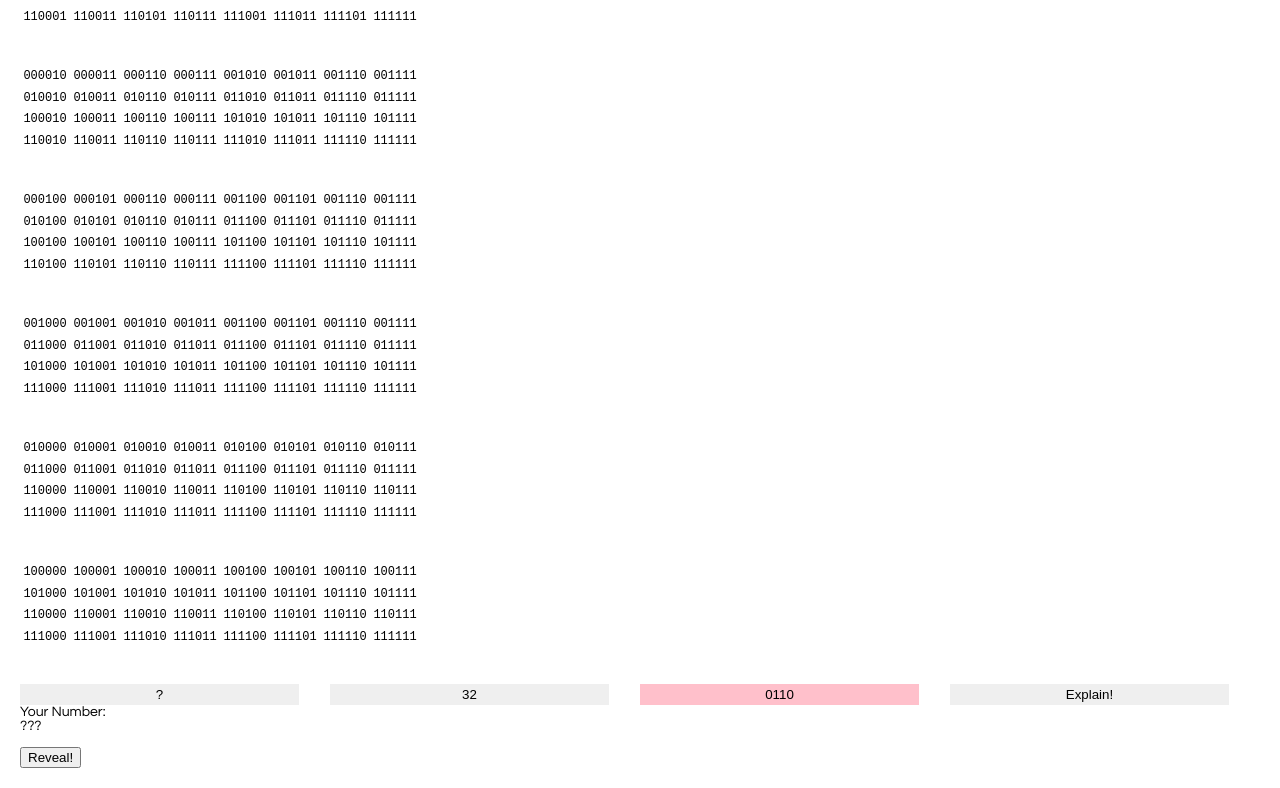
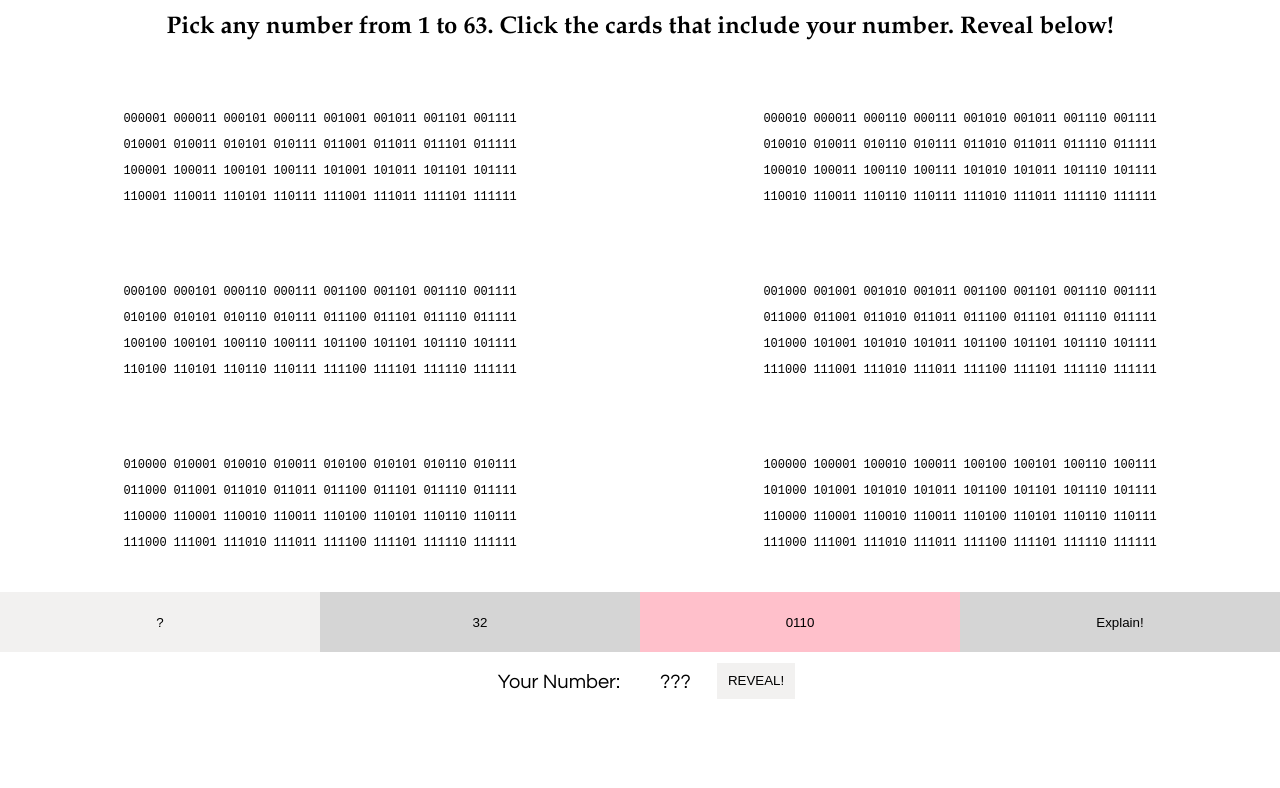
Before and after one commit to acobster/mystery-calculator, a React app: page / in a window 1280 px wide. Shown: the part 88-876 px from the top of the page. After the commit the page ends 800 px from the top, so only its background shows below. Built offline with nearby package versions, Linux system fonts and the light colour scheme.

Commit message:
misc markup/style improvements

```diff
--- a/src/Answer.js
+++ b/src/Answer.js
@@ -7,8 +7,12 @@ function Answer(props) {
   if (!props.reveal) {
     markup = (
       <div>
-        <span>???</span>
-        <p><button onClick={props.onReveal}>Reveal!</button></p>
+        <span className="number number-mystery">???</span>
+        <button
+          className="reveal-button"
+          onClick={props.onReveal}
+          type="button"
+        >Reveal!</button>
       </div>
     );
   } else {
@@ -19,8 +23,8 @@ function Answer(props) {
 
   return (
     <div className="answer">
-      <span>Your Number:</span>
-      {markup}
+      <label className="number-label">Your Number:</label>
+      <div className="answer-number">{markup}</div>
     </div>
   );
 }
--- a/src/ModeButton.js
+++ b/src/ModeButton.js
@@ -5,9 +5,10 @@ function ModeButton(props) {
 
   return (
     <button
-      className={"mode-btn "+currentClass}
+      className={"mode-btn mode--" + props.mode + ' ' + currentClass}
       title={props.title}
       onClick={() => props.onClick(props.mode)}
+      type="button"
     >{props.value}</button>
   );
 }
--- a/src/index.css
+++ b/src/index.css
@@ -1,14 +1,39 @@
 body {
-  font: 14px "Century Gothic", Futura, sans-serif;
-  margin: 20px;
+  font: 20px "Century Gothic", Futura, sans-serif;
+  margin: 1em 0;
+}
+
+h1, h2 {
+  font-family: Palatino, serif;
+  text-align: center;
+}
+
+h2 {
+  font-size: 1.2em;
+}
+
+main {
+  max-width: 100%;
+  margin: auto;
 }
 
 ol, ul {
-  padding-left: 30px;
+  padding: 0;
 }
 
 button {
   cursor: pointer;
+  outline: none;
+  border: none;
+  background-color: #f2f1f0;
+}
+
+button[type="button"]:hover, .mode-btn[type="button"]:hover {
+  background-color: #ff82a7;
+}
+
+.pages {
+  overflow: scroll;
 }
 
 .page {
@@ -17,13 +42,9 @@ button {
   justify-content: space-evenly;
   cursor: pointer;
   width: 400px;
-  height: 86px;
-  margin: 2em 0;
+  height: 100px;
+  margin: auto;
   padding: 5px 0;
-}
-
-.page.selected {
-  background-color: pink;
 }
 
 .number {
@@ -31,8 +52,102 @@ button {
   text-align: center;
 }
 
+footer {
+  width: 100%;
+  height: 6em;
+  position: fixed;
+  bottom: 0;
+  background-color: white;
+}
+
+.modes {
+  height: 3em;
+}
+
+.answer {
+  position: relative;
+  display: flex;
+  justify-content: center;
+
+  height: 3em;
+  width: 50em;
+  max-width: 90%;
+  margin: 0 auto;
+}
+
+.number-label, .answer-number {
+  width: 50%;
+  margin: 1em;
+}
+
+.number-label {
+  text-align: right;
+}
+.reveal-button {
+  margin-top: -0.7em;
+  margin-left: 2em;
+  padding: 0.8em;
+  position: absolute;
+  text-transform: uppercase;
+}
+
+
+
+/*
+ * Layout Progressive Enhancement
+ */
+
+@supports (height: 1vh) {
+  header {
+    height: 20vh;
+  }
+
+  .pages {
+    height: 65vh;
+  }
+
+  .page {
+    height: 13vh;
+    margin: 1vh auto;
+  }
+
+  footer {
+    height: 15vh;
+  }
+}
+
+@supports (display: grid) {
+  .pages {
+    display: grid;
+  }
+
+  @media only screen and (min-width: 900px) {
+    .pages {
+      grid-template-columns: 1fr 1fr;
+    }
+  }
+
+  .page {
+    display: grid;
+    grid-template-columns: 1fr 1fr 1fr 1fr 1fr 1fr 1fr 1fr;
+  }
+
+  .number {
+    width: 1fr;
+  }
+}
+
+
+/*
+ * STATE
+ */
+
+.page.selected {
+  background-color: pink;
+}
+
 .number.binary-mode {
-  font-size: 12px;
+  font-size: 60%;
   font-family: monospace;
 }
 
@@ -52,11 +167,15 @@ button {
   margin: 0;
 }
 
+.mode-btn.mode--decimal, .mode-btn.mode--explainer {
+  background-color: #d5d5d5;
+}
+
 .mode-btn {
   outline: none;
   border: none;
-  width: 90%;
-  padding: 3px 0;
+  width: 100%;
+  padding: 1em 0;
   margin: 0;
 }
 
--- a/src/index.js
+++ b/src/index.js
@@ -69,7 +69,6 @@ class MysteryCalculator extends React.Component {
 
     let modeOptions = this.modes.map((mode, i) => {
       return (
-        <li className="mode-option" key={i}>
         <ModeButton
           title={mode.title}
           currentMode={this.state.mode}
@@ -77,26 +76,33 @@ class MysteryCalculator extends React.Component {
           onClick={(mode) => this.handleModeChange(mode)}
           value={mode.value}
         />
-        </li>
       );
     });
 
     return (
       <div className="mystery-calculator">
+        <header>
+          <h1>The Mystery Calculator</h1>
+          <h2>
+            Pick any number from 1 to 63.
+            Click the cards that include your number.
+            Reveal below!
+          </h2>
+        </header>
         <article className="pages">
           {pages}
         </article>
-        <ul className="modes">
+        <footer>
+          <div className="modes">
             {modeOptions}
-        </ul>
-        <aside className="answer">
+          </div>
           <Answer
             number={this.calculate(this.state.selectedPages)}
             mode={this.state.mode}
             reveal={this.state.reveal}
             onReveal={() => this.setState({reveal: true})}
           />
-        </aside>
+        </footer>
       </div>
     );
   }
```
Lines whose indentation alone changed are shown as unchanged.
